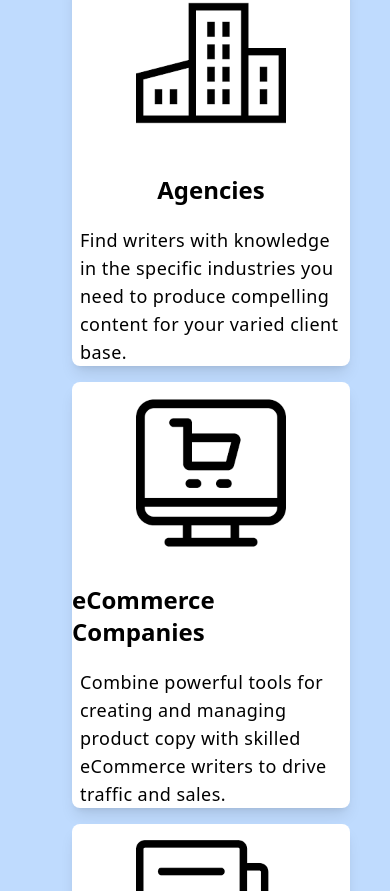
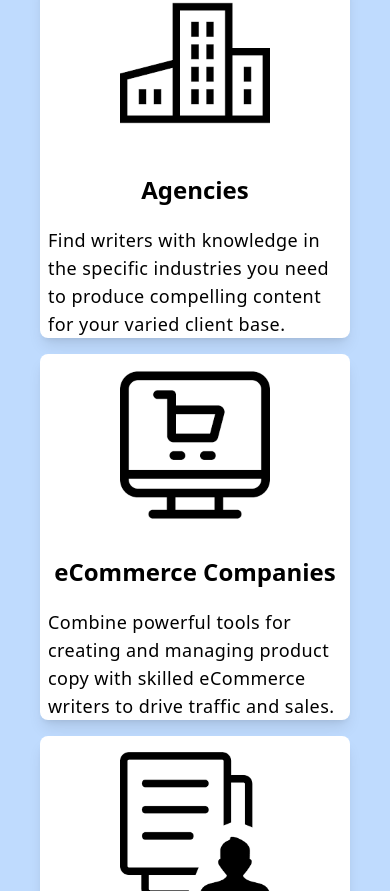
Before and after one commit to wajahatabbas27/Trizent, a Next.js app: page / in a window 390 px wide. Shown: the part 3893-4784 px from the top of the page. Built offline with nearby package versions, Linux system fonts and the light colour scheme.

Commit message:
allign the spacing

```diff
--- a/components/Business.js
+++ b/components/Business.js
@@ -34,7 +34,7 @@ const Business = () => {
   ];
 
   return (
-    <div  className='px-10 py-44 lg:flex bg-blue-200 space-x-8'>
+    <div className='px-10 py-44 lg:flex bg-blue-200 lg:space-x-8'>
       {/* Build business heading */}
       <div className='lg:w-[1000px] flex flex-col items-center space-y-10 lg:pl-20'>
         <h1 className='text-4xl font-bold'>Develop your business with us.</h1>
@@ -63,7 +63,9 @@ const Business = () => {
               alt={icon.description}
               className='w-[150px] my-4 '
             />
-            <h1 className='text-2xl font-semibold my-5'>{icon.heading}</h1>
+            <h1 className='text-2xl font-semibold text-center my-5'>
+              {icon.heading}
+            </h1>
             <p className='text-lg tracking-wide mx-2'>{icon.description}</p>
           </div>
         ))}
```
